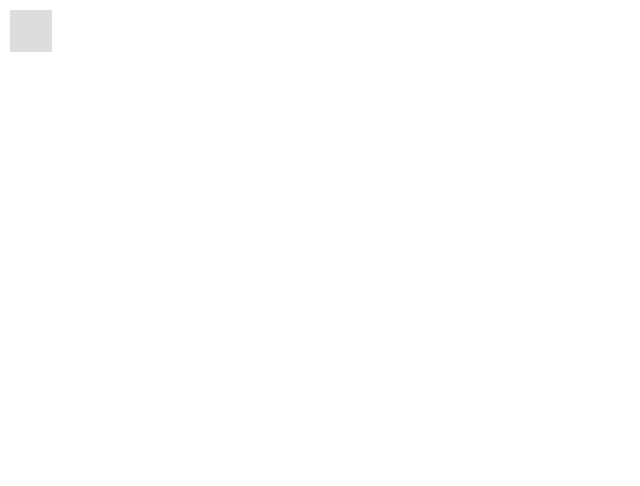
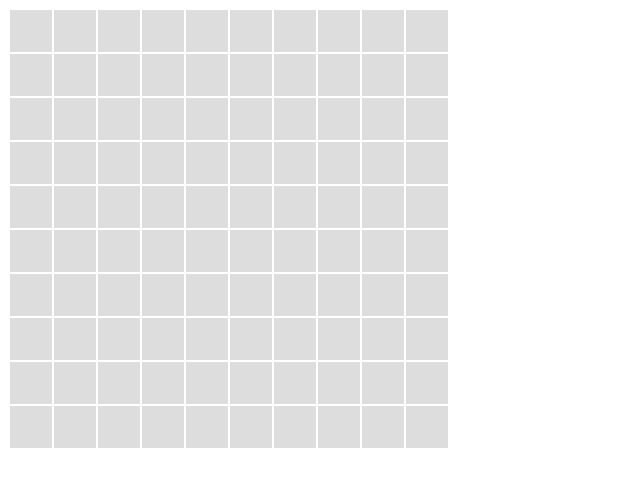
Before and after one commit to kamil-rafalko/warsawjs-workshop-16-battleship, a plain HTML site: page index.html in a window 1280 px wide. Shown: the whole page, without its empty margins (0-640 px from the left). Drawn offline with Linux system fonts and the light colour scheme.

Commit message:
Add GameBoard with 10x10 cells

```diff
--- a/game.js
+++ b/game.js
@@ -1,11 +1,15 @@
 'use strict'
 
 class ViewComponent {
+    constructor() {
+        if (new.target === ViewComponent)
+            throw new Error("Abstract class")
+    }
+
     getElement() {
         return this._element
     }
 }
-
 
 class GameCell extends ViewComponent {
     constructor() {
@@ -24,8 +28,25 @@ class GameCell extends ViewComponent {
     }
 }
 
+class GameBoard extends ViewComponent {
+    constructor() {
+        super()
+        this._element = document.createElement('table')
+        for (let i = 0; i < 10; i++) {
+            this._element.appendChild(this._createRow())
+        }
+    }
+
+    _createRow() {
+            const row = document.createElement('tr');
+            for (let i = 0; i < 10; i++) {
+                const cell = new GameCell();
+                row.appendChild(cell.getElement())
+            }
+        return row
+    }
+}
+
 const gameElement = document.getElementById('game')
-const row = document.createElement('tr')
-gameElement.appendChild(row)
-const cell1 = new GameCell()
-row.appendChild(cell1.getElement())
+const gameBoard = new GameBoard();
+gameElement.appendChild(gameBoard.getElement())
--- a/index.html
+++ b/index.html
@@ -15,10 +15,7 @@
         </style>
     </head>
     <body>
-        <main>
-            <table id="game">
-
-            </table>
+        <main id="game">
         </main>
         <script src="game.js"></script>
     </body>
```
